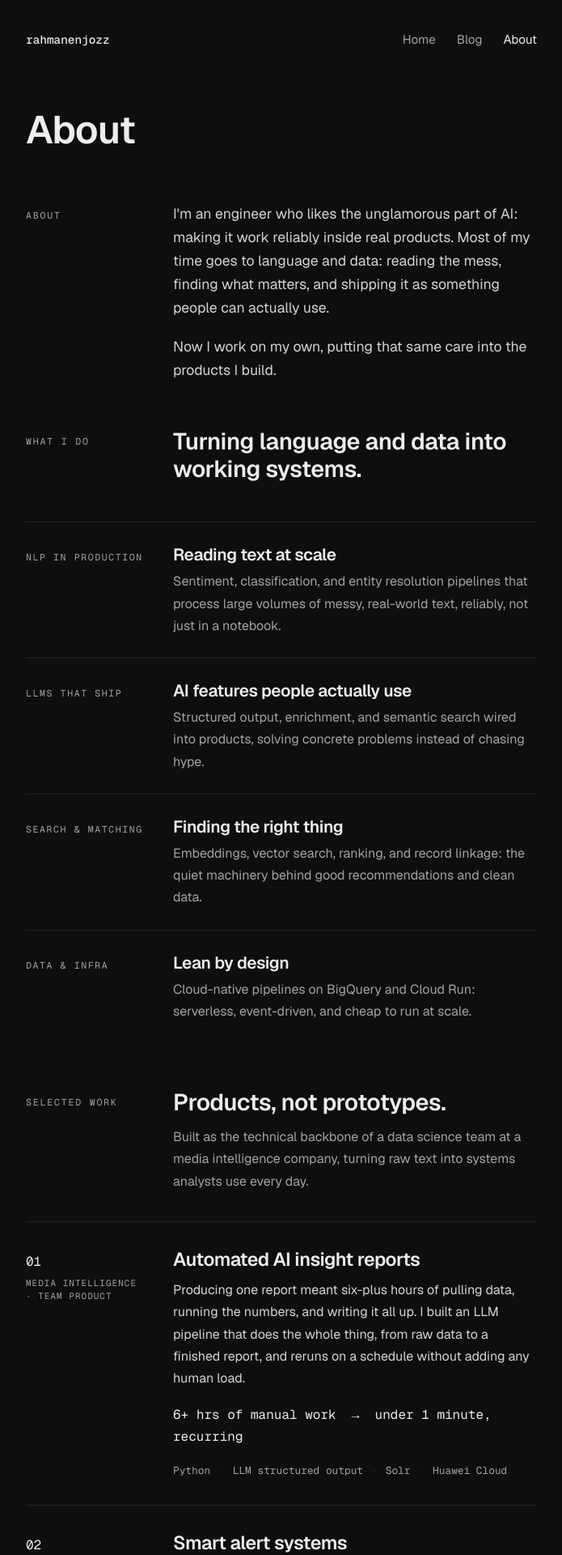
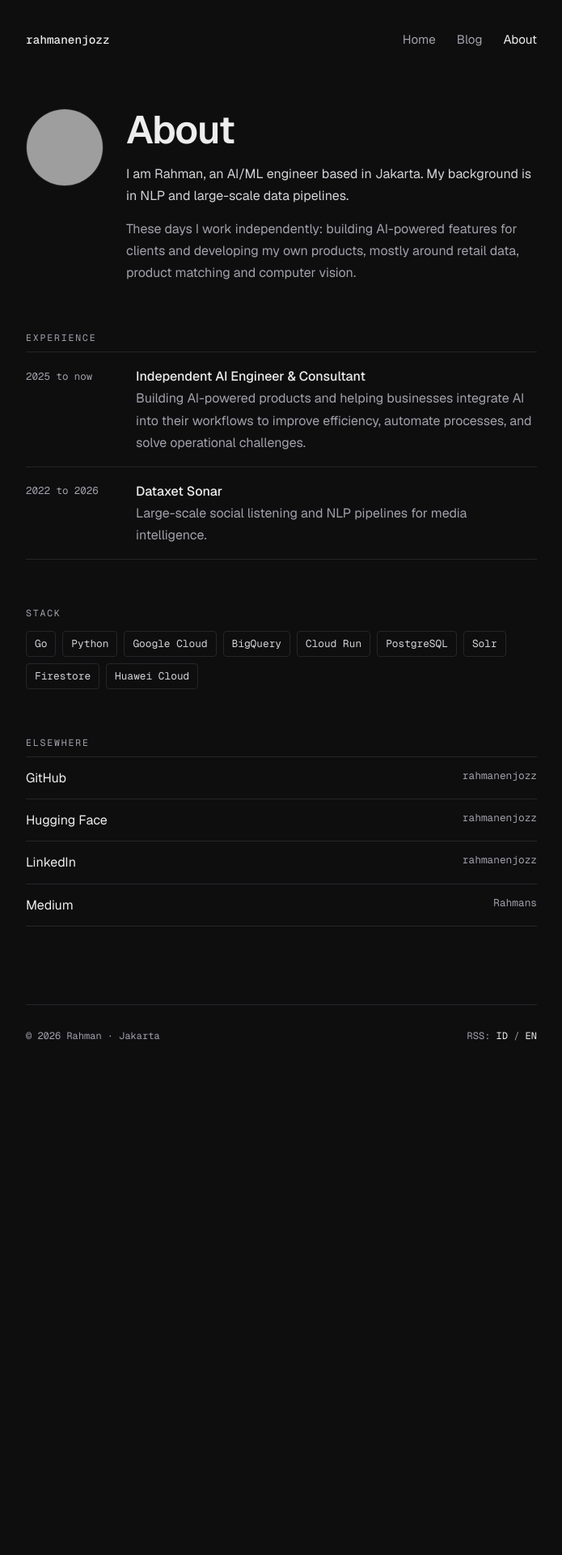
Before and after one commit to rahmanenjozz/rahmanenjozz.github.io, a Jekyll site: the page built from about.html, in a window 1280 px wide. Shown: the top 1920 px of the page at 81% size, without its empty margins (292-987 px from the left). Built offline with Jekyll 4.4.1, drawn with Linux system fonts in a browser that asks for light colours; after the commit the page ends 1345 px from its top, so only the background shows below that; some of the changed text lies outside the part shown; grey boxes are pictures that could not be loaded.

Commit message:
Redesign

```diff
--- a/_config.yml
+++ b/_config.yml
@@ -1,5 +1,5 @@
 title: rahmanenjozz
-author: Rahmans
+author: Rahman
 tagline: AI/ML Engineer & Indie Builder
 description: >-
   rahmanenjozz (Rahmans) · AI/ML Engineer & Indie Builder. Production NLP and
@@ -9,6 +9,8 @@ url: https://rahmanenjozz.github.io
 baseurl: ""
 lang: en
 email: rahmanshidiq32@gmail.com
+# Foto profil. Default pakai avatar GitHub; ganti ke /assets/img/profile.jpg kalau mau. (https://github.com/rahmanenjozz.png?size=192)
+avatar: /assets/img/profile.jpg
 google_site_verification: i1RsGTM-4OG2bBoDFRueWZH1jSlNGKZ3iWzIS5_jZsc
 
 social:
@@ -18,6 +20,7 @@ social:
   x: https://x.com/narahkaman
   instagram: https://www.instagram.com/rahmanenjozz/
   youtube: https://youtube.com/@rahmanenjozz
+  medium: https://rahmanenjozz.medium.com/
 
 markdown: kramdown
 kramdown:
--- a/_includes/head.html
+++ b/_includes/head.html
@@ -91,7 +91,7 @@
   "@context": "https://schema.org",
   "@type": "Person",
   "name": "{{ site.author }}",
-  "alternateName": "rahmanenjozz, narahkaman, rahmans",
+  "alternateName": ["rahmanenjozz", "Rahmans", "narahkaman"],
   "url": "{{ '/' | absolute_url }}",
   "jobTitle": "{{ site.tagline }}",
   "sameAs": [
--- a/about.html
+++ b/about.html
@@ -1,136 +1,52 @@
 ---
 title: About
 permalink: /about/
-description: "Rahmans (rahmanenjozz), AI/ML Engineer & Indie Builder di Jakarta. Production NLP, LLM features, search & matching, dan data infrastructure."
+description: "Rahman (rahmanenjozz), AI/ML engineer di Jakarta. Latar belakang NLP dan large-scale data pipelines, sekarang membangun produk AI untuk retail data, product matching, dan computer vision."
 ---
-<section class="page-head">
-  <h1>About</h1>
-</section>
-
-<section class="row about">
-  <h2 class="label">About</h2>
+<section class="about-intro">
+  <img class="avatar" src="{{ site.avatar }}" alt="Foto Rahman" width="96" height="96" loading="eager" />
   <div>
-    <p>I'm an engineer who likes the unglamorous part of AI: making it work reliably inside real products. Most of my time goes to language and data: reading the mess, finding what matters, and shipping it as something people can actually use.</p>
-    <p>Now I work on my own, putting that same care into the products I build.</p>
+    <h1>About</h1>
+    <p>I am Rahman, an AI/ML engineer based in Jakarta. My background is in NLP and large-scale data pipelines.</p>
+    <p class="muted">These days I work independently: building AI-powered features for clients and developing my own products, mostly around retail data, product matching and computer vision.</p>
   </div>
 </section>
 
 <section class="block">
-  <div class="row head">
-    <h2 class="label">What I do</h2>
-    <p class="h2">Turning language and data into working systems.</p>
-  </div>
-  <div class="exp">
-    <div class="exp-item">
-      <div class="k">NLP in production</div>
+  <h2 class="label list-head">Experience</h2>
+  <ul class="exp-list">
+    <li>
+      <span class="when">2025 to now</span>
       <div>
-        <h3>Reading text at scale</h3>
-        <p>Sentiment, classification, and entity resolution pipelines that process large volumes of messy, real-world text, reliably, not just in a notebook.</p>
+        <h3>Independent AI Engineer &amp; Consultant</h3>
+        <p class="muted">Building AI-powered products and helping businesses integrate AI into their workflows to improve efficiency, automate processes, and solve operational challenges.</p>
       </div>
-    </div>
-    <div class="exp-item">
-      <div class="k">LLMs that ship</div>
+    </li>
+    <li>
+      <span class="when">2022 to 2026</span>
       <div>
-        <h3>AI features people actually use</h3>
-        <p>Structured output, enrichment, and semantic search wired into products, solving concrete problems instead of chasing hype.</p>
+        <h3>Dataxet Sonar</h3>
+        <p class="muted">Large-scale social listening and NLP pipelines for media intelligence.</p>
       </div>
-    </div>
-    <div class="exp-item">
-      <div class="k">Search &amp; matching</div>
-      <div>
-        <h3>Finding the right thing</h3>
-        <p>Embeddings, vector search, ranking, and record linkage: the quiet machinery behind good recommendations and clean data.</p>
-      </div>
-    </div>
-    <div class="exp-item">
-      <div class="k">Data &amp; infra</div>
-      <div>
-        <h3>Lean by design</h3>
-        <p>Cloud-native pipelines on BigQuery and Cloud Run: serverless, event-driven, and cheap to run at scale.</p>
-      </div>
-    </div>
-  </div>
+    </li>
+  </ul>
 </section>
 
 <section class="block">
-  <div class="row head">
-    <h2 class="label">Selected work</h2>
-    <div>
-      <p class="h2">Products, not prototypes.</p>
-      <p class="muted">Built as the technical backbone of a data science team at a media intelligence company, turning raw text into systems analysts use every day.</p>
-    </div>
-  </div>
-
-  <div class="work">
-    <article class="work-item">
-      <div class="w-meta">
-        <span class="k">01</span>
-        <span class="role">Media intelligence · team product</span>
-      </div>
-      <div>
-        <h3>Automated AI insight reports</h3>
-        <p>Producing one report meant six-plus hours of pulling data, running the numbers, and writing it all up. I built an LLM pipeline that does the whole thing, from raw data to a finished report, and reruns on a schedule without adding any human load.</p>
-        <p class="stat">6+ hrs of manual work &nbsp;→&nbsp; under 1 minute, recurring</p>
-        <ul class="stack">
-          <li>Python</li><li>LLM structured output</li><li>Solr</li><li>Huawei Cloud</li>
-        </ul>
-      </div>
-    </article>
-
-    <article class="work-item">
-      <div class="w-meta">
-        <span class="k">02</span>
-        <span class="role">Media intelligence · team product</span>
-      </div>
-      <div>
-        <h3>Smart alert systems</h3>
-        <p>Not every spike is a crisis. Together with the team, I worked on a monitoring system that watches selected posts and escalates them through four stages, Normal, Watch, Hot, Crisis, by reading engagement velocity, sentiment, and volume together, so an early crisis surfaces before it grows while the noise stays quiet.</p>
-        <div class="states" aria-label="Escalation stages: Normal, Watch, Hot, Crisis">
-          <span class="state s-normal">Normal</span>
-          <span class="state-arrow" aria-hidden="true">→</span>
-          <span class="state s-watch">Watch</span>
-          <span class="state-arrow" aria-hidden="true">→</span>
-          <span class="state s-hot">Hot</span>
-          <span class="state-arrow" aria-hidden="true">→</span>
-          <span class="state s-crisis">Crisis</span>
-        </div>
-        <ul class="stack">
-          <li>Python</li><li>Engagement velocity</li><li>Sentiment</li><li>Volume signals</li><li>Solr</li>
-        </ul>
-      </div>
-    </article>
-
-    <article class="work-item">
-      <div class="w-meta">
-        <span class="k">03</span>
-        <span class="role">Media intelligence · team product</span>
-      </div>
-      <div>
-        <h3>Data layer for AI assistants</h3>
-        <p>An AI assistant is only as good as the data behind it. I owned the backend, designing the services and data layer that fed clean, structured, query-ready data to the analyst-facing AI assistants, so they answered from solid ground instead of raw mess.</p>
-        <ul class="stack">
-          <li>Python</li><li>PostgreSQL</li><li>Solr</li>
-        </ul>
-      </div>
-    </article>
-  </div>
-</section>
-
-<section class="block row">
   <h2 class="label">Stack</h2>
-  <ul class="stack">
+  <ul class="chips">
     <li>Go</li><li>Python</li><li>Google Cloud</li><li>BigQuery</li><li>Cloud Run</li><li>PostgreSQL</li><li>Solr</li><li>Firestore</li><li>Huawei Cloud</li>
   </ul>
 </section>
 
-<section class="block contact">
-  <p class="h2">Let's build something.</p>
-  <p class="muted">Open to collaboration and interesting problems.</p>
-  <div class="hero-links">
-    <a class="link" href="{{ site.social.github }}">GitHub</a>
-    <a class="link" href="{{ site.social.linkedin }}">LinkedIn</a>
-    <a class="link" href="{{ site.social.huggingface }}">Hugging Face</a>
-    <a class="link" href="{{ site.social.instagram }}">Instagram</a>
-    <a class="link" href="mailto:{{ site.email }}">Email</a>
-  </div>
+<section class="block">
+  <h2 class="label list-head">Elsewhere</h2>
+  <ul class="elsewhere">
+    <li><a href="{{ site.social.github }}" rel="me"><span>GitHub</span><span class="handle">rahmanenjozz</span></a></li>
+    <li><a href="{{ site.social.huggingface }}" rel="me"><span>Hugging Face</span><span class="handle">rahmanenjozz</span></a></li>
+    <li><a href="{{ site.social.linkedin }}" rel="me"><span>LinkedIn</span><span class="handle">rahmanenjozz</span></a></li>
+    {%- if site.social.medium and site.social.medium != "" %}
+    <li><a href="{{ site.social.medium }}" rel="me"><span>Medium</span><span class="handle">Rahmans</span></a></li>
+    {%- endif %}
+  </ul>
 </section>
--- a/assets/css/main.css
+++ b/assets/css/main.css
@@ -47,7 +47,7 @@ h1,h2,h3{color:var(--head);font-family:var(--serif);font-weight:600;letter-spaci
   font-family:var(--mono);font-size:.72rem;font-weight:400;
   letter-spacing:.16em;text-transform:uppercase;color:var(--gray);
 }
-.hero h1{font-size:clamp(2.2rem,5.5vw,3.2rem);line-height:1.1;letter-spacing:-.03em;margin:.45em 0 .5em;max-width:15ch}
+.hero h1{font-size:2.5rem;line-height:1.15;letter-spacing:-.02em;margin:0 0 .5em}
 .page-head{padding:72px 0 8px}
 .page-head h1{font-size:clamp(2.2rem,5vw,3rem);line-height:1.1;letter-spacing:-.015em;margin-bottom:.3em}
 .h2{font-family:var(--serif);font-weight:600;letter-spacing:-.015em;color:var(--head);font-size:clamp(1.4rem,3vw,1.8rem);line-height:1.2;margin-bottom:.4em}
@@ -65,7 +65,7 @@ h1,h2,h3{color:var(--head);font-family:var(--serif);font-weight:600;letter-spaci
 @keyframes rise{to{opacity:1;transform:none}}
 
 /* hero */
-.hero{padding:13vh 0 10vh}
+.hero{padding:72px 0 16px}
 .hero-links{display:flex;gap:24px;margin-top:32px;flex-wrap:wrap}
 .link{
   font-family:var(--mono);font-size:.8rem;color:var(--ink);
@@ -148,7 +148,24 @@ h1,h2,h3{color:var(--head);font-family:var(--serif);font-weight:600;letter-spaci
 .pager small{font-size:.8rem;color:var(--gray)}
 .pager .right{text-align:right}
 
-/* about */
+/* about (mockup) */
+.about-intro{display:flex;gap:28px;align-items:flex-start;flex-wrap:wrap;padding-top:72px}
+.about-intro>div{flex:1 1 360px;min-width:0;display:flex;flex-direction:column;gap:14px}
+.about-intro h1{font-size:clamp(2.2rem,5vw,3rem);line-height:1.1}
+.avatar{width:96px;height:96px;border-radius:50%;object-fit:cover;flex-shrink:0;border:1px solid var(--hair);background:var(--code)}
+.list-head{padding-bottom:8px}
+.exp-list li{display:grid;grid-template-columns:120px minmax(0,1fr);gap:16px;padding:16px 0;border-top:1px solid var(--hair)}
+.exp-list li:last-child{border-bottom:1px solid var(--hair)}
+.exp-list .when{font-family:var(--mono);font-size:.78rem;color:var(--gray);padding-top:.15rem}
+.exp-list h3{font-size:1rem;font-weight:500;letter-spacing:0;font-family:inherit}
+.chips{display:flex;flex-wrap:wrap;gap:8px;margin-top:12px}
+.chips li{font-family:var(--mono);font-size:.8rem;padding:4px 10px;border:1px solid var(--hair);border-radius:4px}
+.elsewhere li a{display:flex;justify-content:space-between;padding:12px 0;border-top:1px solid var(--hair);color:var(--head)}
+.elsewhere li:last-child a{border-bottom:1px solid var(--hair)}
+.elsewhere .handle{font-family:var(--mono);font-size:.8rem;color:var(--gray)}
+.hero h1+.lede{margin-top:0}
+
+/* about (legacy) */
 .row{display:grid;grid-template-columns:150px 1fr;gap:32px}
 .row .label{padding-top:.45rem}
 .row.head{margin-bottom:36px}
@@ -183,6 +200,8 @@ section.row.about{padding-top:40px}
   .row,.exp-item,.work-item{grid-template-columns:1fr;gap:10px}
   .row .label{padding-top:0}
   .w-meta{flex-direction:row;align-items:baseline;gap:14px}
+  .exp-list li{grid-template-columns:1fr;gap:4px}
+  .about-intro{padding-top:48px}
   .post-row a,.archive .post-row a{grid-template-columns:1fr auto;gap:4px 12px}
   .post-row time{grid-column:1/-1}
   .hero{padding:9vh 0 7vh}
```
Also changed, not shown: other parts of _includes/head.html (+4 -2 lines), index.html (+5 -8 lines), assets/img/profile.png (added).
